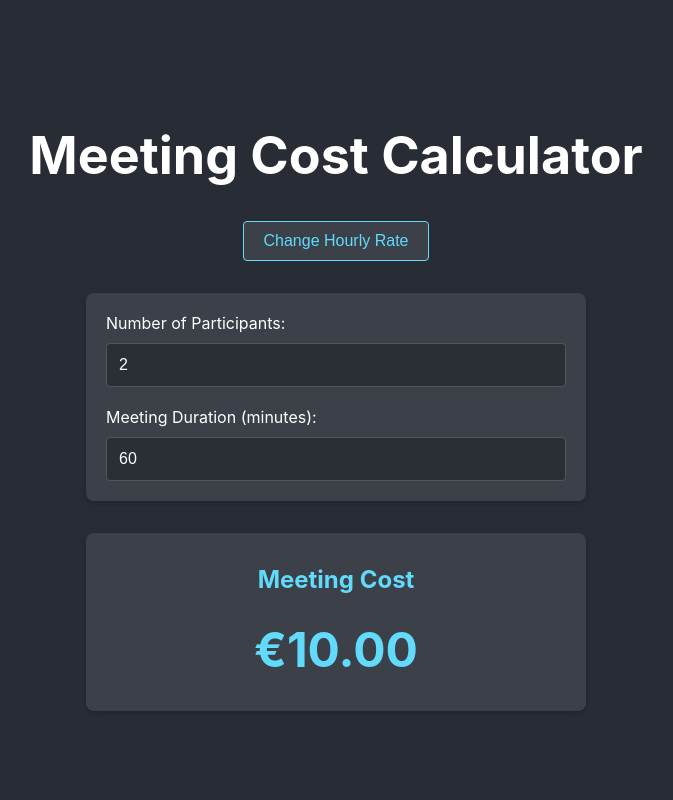
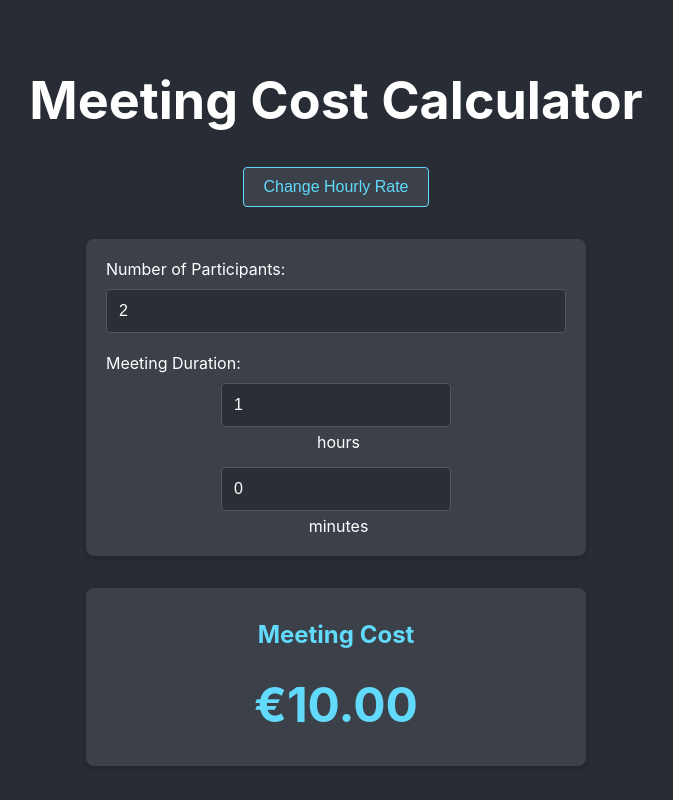
Before and after one commit to xremix/Meeting-Cost-Calculator, a React (Create React App) app: page / in a window 1280 px wide. Both pictures are taken after typing "5" into the empty fields and a click on the button "Confirm". Shown: the whole page, without its empty margins (304-977 px from the left). Built offline with nearby package versions, Linux system fonts and the light colour scheme.

Commit message:
hour text field for duration

```diff
--- a/src/App.css
+++ b/src/App.css
@@ -160,3 +160,28 @@ button:hover {
   color: #61dafb;
   margin-top: 1rem;
 }
+
+/* Time inputs styling */
+.time-inputs {
+  display: flex;
+  gap: 15px;
+  align-items: center;
+  width: 100%;
+}
+
+.time-inputs div {
+  display: flex;
+  align-items: center;
+  gap: 5px;
+  width: 50%;
+}
+
+.time-inputs input {
+  width: 100%;
+  flex: 1;
+}
+
+.time-inputs label {
+  white-space: nowrap;
+  margin-left: 5px;
+}
--- a/src/components/MeetingDetails.tsx
+++ b/src/components/MeetingDetails.tsx
@@ -1,4 +1,4 @@
-import React from 'react';
+import React, { useState, useEffect } from 'react';
 
 interface MeetingDetailsProps {
   participants: string;
@@ -13,8 +13,35 @@ const MeetingDetails: React.FC<MeetingDetailsProps> = ({
   onParticipantsChange,
   onMeetingTimeChange
 }) => {
+  // Convert total minutes to hours and minutes
+  const [hours, setHours] = useState<string>('0');
+  const [minutes, setMinutes] = useState<string>('0');
+
+  // Initialize hours and minutes from meetingTime
+  useEffect(() => {
+    const totalMinutes = parseInt(meetingTime) || 0;
+    const h = Math.floor(totalMinutes / 60);
+    const m = totalMinutes % 60;
+    setHours(h.toString());
+    setMinutes(m.toString());
+  }, [meetingTime]);
+
+  // Update total minutes when hours or minutes change
+  const handleHoursChange = (value: string) => {
+    setHours(value);
+    const h = parseInt(value) || 0;
+    const m = parseInt(minutes) || 0;
+    onMeetingTimeChange((h * 60 + m).toString());
+  };
+
+  const handleMinutesChange = (value: string) => {
+    setMinutes(value);
+    const h = parseInt(hours) || 0;
+    const m = parseInt(value) || 0;
+    onMeetingTimeChange((h * 60 + m).toString());
+  };
+
   return (
-    <>
     <form>
       <div>
         <label htmlFor="participants">Number of Participants: </label>
@@ -29,19 +56,36 @@ const MeetingDetails: React.FC<MeetingDetailsProps> = ({
         />
       </div>
       <div>
-          <label htmlFor="meetingTime">Meeting Duration (minutes): </label>
+        <label htmlFor="meetingTime">Meeting Duration: </label>
+        <div className="time-inputs">
+          <div>
             <input
               type="number"
-            id="meetingTime"
-            value={meetingTime}
-            onChange={(e) => onMeetingTimeChange(e.target.value)}
-            placeholder="Enter meeting duration"
-            min="1"
+              id="hours"
+              value={hours}
+              onChange={(e) => handleHoursChange(e.target.value)}
+              placeholder="Hours"
+              min="0"
               required
             />
+            <label htmlFor="hours"> hours</label>
+          </div>
+          <div>
+            <input
+              type="number"
+              id="minutes"
+              value={minutes}
+              onChange={(e) => handleMinutesChange(e.target.value)}
+              placeholder="Minutes"
+              min="0"
+              max="59"
+              required
+            />
+            <label htmlFor="minutes"> minutes</label>
+          </div>
+        </div>
       </div>
     </form>
-    </>
   );
 };
 
```
Lines whose indentation alone changed are shown as unchanged.
